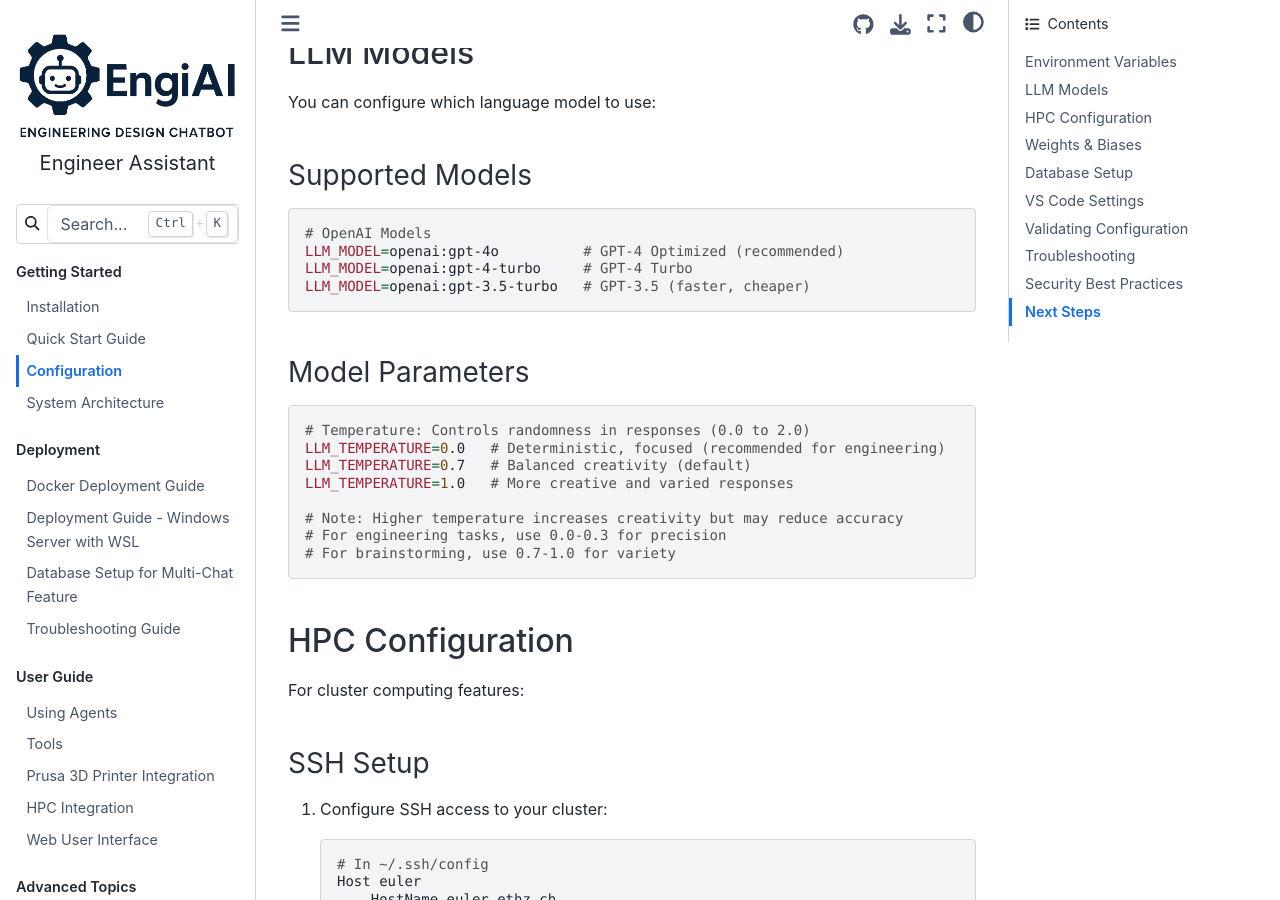
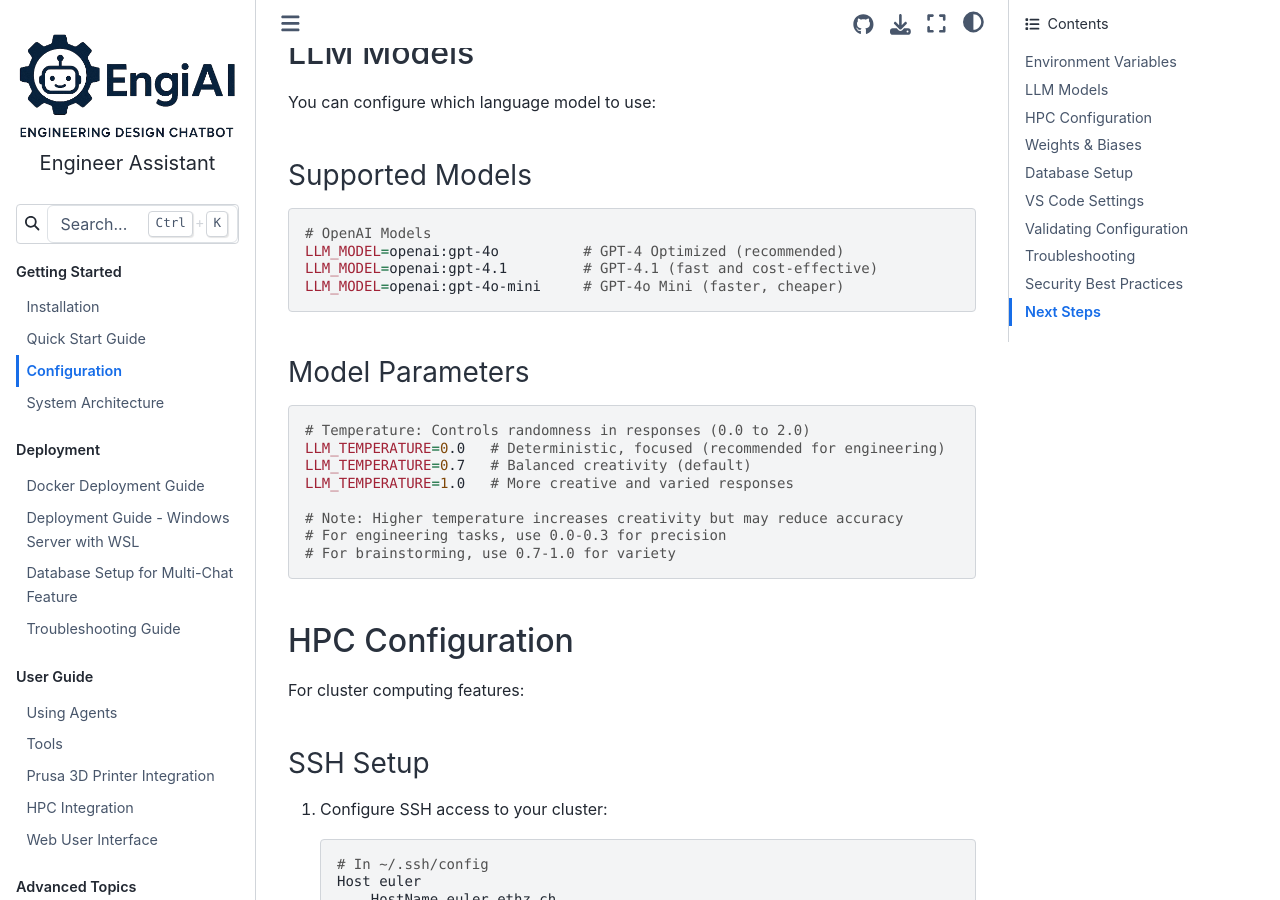
Before and after one commit to gioelemo/EngiAI-Public, a Sphinx documentation site: the page built from docs/source/configuration.md, in a window 1280 px wide and 900 px high, scrolled down 4868 px. Built offline with Sphinx 7.4.7 and the Sphinx Book theme 1.1.4, drawn with Linux system fonts in a browser that asks for light colours.

Commit message:
Replace old model names

````diff
--- a/docs/source/configuration.md
+++ b/docs/source/configuration.md
@@ -213,8 +213,8 @@ You can configure which language model to use:
 ```bash
 # OpenAI Models
 LLM_MODEL=openai:gpt-4o          # GPT-4 Optimized (recommended)
-LLM_MODEL=openai:gpt-4-turbo     # GPT-4 Turbo
-LLM_MODEL=openai:gpt-3.5-turbo   # GPT-3.5 (faster, cheaper)
+LLM_MODEL=openai:gpt-4.1         # GPT-4.1 (fast and cost-effective)
+LLM_MODEL=openai:gpt-4o-mini     # GPT-4o Mini (faster, cheaper)
 
 ```
 
````
Also changed, not shown: README.md (+1 -1 lines), docs/source/troubleshooting.md (+1 -1 lines).
